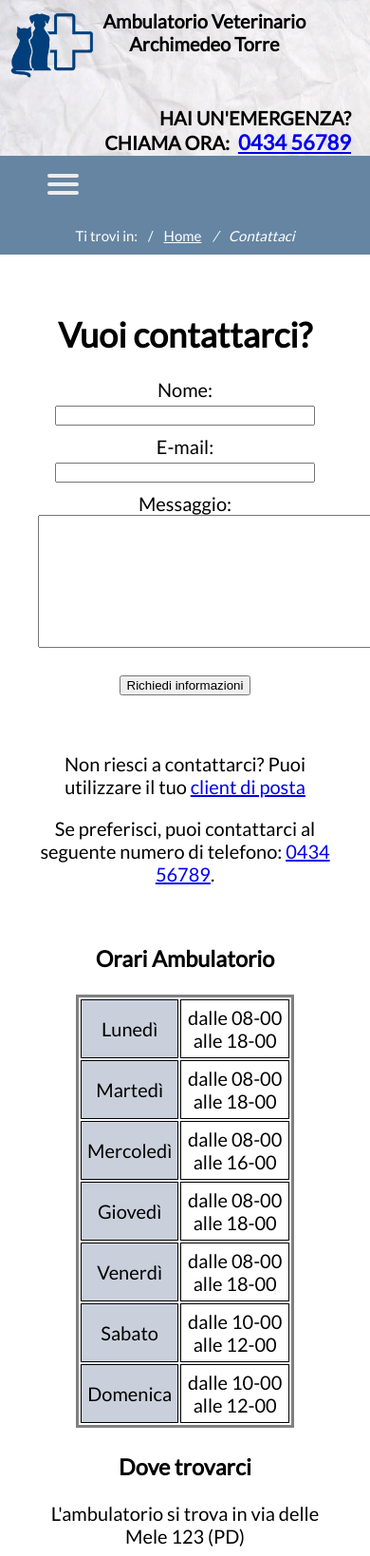
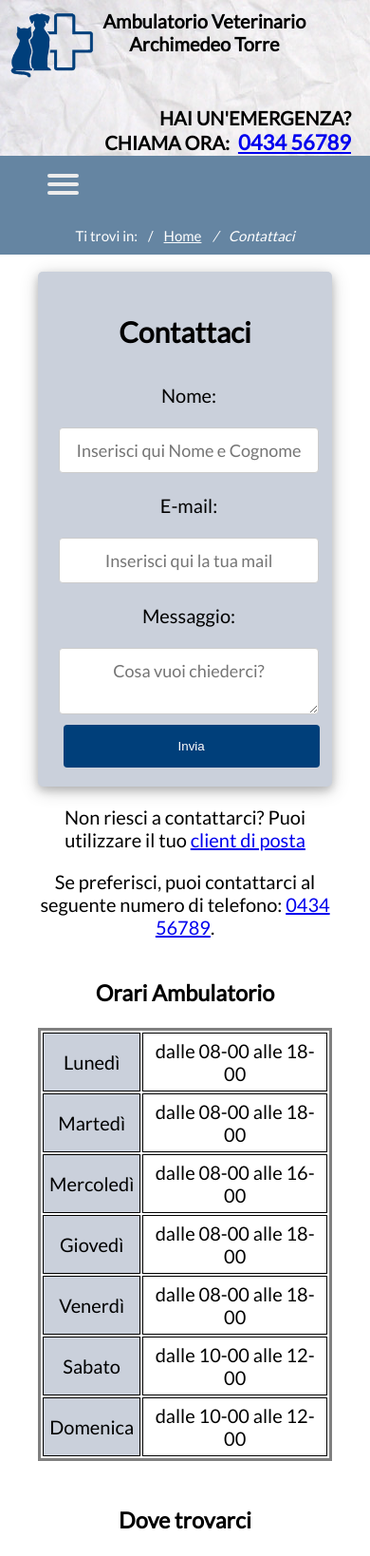
Before and after one commit to FraDrago/TecWeb, a PHP site: page /Contattaci.php in a window 390 px wide; the page is wider, and only the part inside the window is pictured. Shown: the top 1638 px of that part at 95% size. Run offline with PHP 8.4, Linux system fonts and the light colour scheme; data comes from the database, SQL or seed files in the repository.

Commit message:
Css 1parte
css responsive di home, emergenze, servizi, contattaci, link utili

```diff
--- a/Clinica Vet/Contattaci.php
+++ b/Clinica Vet/Contattaci.php
@@ -38,7 +38,7 @@ require_once('DB_Access.php'); ?>
 
 <!-- contenuto -->
 
-<div id="content">
+<div id="contentCont">
     <?php
 //if "email" variable is filled out, send email
 ini_set('SMTP','myserver');
@@ -56,50 +56,57 @@ ini_set('smtp_port',25);
   mail($admin_email, "$subject", $comment, "From:" . $email);
 
   //Email response
-  echo "Thank you for contacting us!";
+  echo "Il tuo messaggio è stato inviato alla nostra casella di posta";
   }
 
   //if "email" variable is not filled out, display the form
   else  {
 ?>
 
-    <div class="messaggio">
-      <h1>Vuoi contattarci?</h1>
-      <form id="contattaci-form"  method="post">
-        <ul>
-          <li>
-            <label for="name">Nome:</label>
-            <input type="text" name="first_name" id="name" />
-          </li>
-          <li >
-            <label for="email" xml:lang="en">E-mail:</label>
-            <input type="text" name="email" id="email" size="35" />
-          </li>
-          <li >
-            <label for="message-text">Messaggio:</label>
-            <textarea name="message" id="message-text" rows="40" cols="60"></textarea>
-          </li>
-          <li class="submit-form">
-            <input type="submit" name="submit" value="Richiedi informazioni" >
-          </li>
-        </ul>
-      </form>
-
+  <form class="Contattaci_form" method="POST">
+<h2 class="Contattaci">Contattaci</h2>
+ <div class="row">
+    <div class="col-25">
+<label for="name">Nome:</label>
+</div>
+    <div class="col-75">
+    <input name="first" type="text" placeholder="Inserisci qui Nome e Cognome">
+     </div>
+  </div>
+  <div class="row">
+    <div class="col-25">
+<label for="email" xml:lang="en">E-mail:</label>
+</div>
+    <div class="col-75">
+      <input name="email" type="text" placeholder="Inserisci qui la tua mail">
+      </div>
+  </div>
+  <div class="row">
+    <div class="col-25">
+<label for="message-text">Messaggio:</label>
+</div>
+    <div class="col-75">
+      <textarea name="message" type="text" placeholder="Cosa vuoi chiederci?"></textarea>
+</div>
+  </div>
+  <div class="row">
+<input type="submit" value="Invia">
+</div>
+  </form>
+<p></p>
         Non riesci a contattarci? Puoi utilizzare il tuo
         <a href="mailto:clinicatorre@gmail.com?subject=mettere soggetto, forse prenotazione?">client di posta</a>
       <p>
         Se preferisci, puoi contattarci al seguente numero di telefono: <a href="tel:+39043456789">0434 56789</a>.
       </p>
-    </div>
 
 	<?php
   }
 ?>
 
-<div class="infoContattaci">
+
+<div class="leftCont">
 <h3 div id="orari_title">Orari Ambulatorio</h3>
-
-<div class="orariCont">
 <table>
     <?php
     $access = new DBAccess();
@@ -123,14 +130,17 @@ ini_set('smtp_port',25);
         ?>
    </tbody>
   </table>
+</div>
 
-</div>
+
+<div class="rightCont">
 <h3>Dove trovarci </h3>
-<p> L'ambulatorio si trova in via delle Mele 123 (PD)</p>
-<iframe src="https://www.google.com/maps/embed?pb=!1m18!1m12!1m3!1d2800.8986918354435!2d11.88528391511255!3d45.41138244498799!2m3!1f0!2f0!3f0!3m2!1i1024!2i768!4f13.1!3m3!1m2!1s0x477eda58b44676df%3A0xfacae5884fca17f5!2sTorre+Archimede%2C+Via+Trieste%2C+63%2C+35121+Padova+PD!5e0!3m2!1sit!2sit!4v1549377910810" width="400" height="300" frameborder="0" style="border:0" allowfullscreen></iframe>
+<p> L'ambulatorio si trova in Via delle Mele 123 (PD)</p>
+<iframe src="https://www.google.com/maps/embed?pb=!1m18!1m12!1m3!1d2800.8986918354435!2d11.88528391511255!3d45.41138244498799!2m3!1f0!2f0!3f0!3m2!1i1024!2i768!4f13.1!3m3!1m2!1s0x477eda58b44676df%3A0xfacae5884fca17f5!2sTorre+Archimede%2C+Via+Trieste%2C+63%2C+35121+Padova+PD!5e0!3m2!1sit!2sit!4v1549377910810"></iframe>
 <!-- if(!isempty($POST["first_name"])) se non e' vuoto riceve messaggi -->
 
  </div>
+
 </div>
 
 <?php include_once"footer.php"?>
--- a/Clinica Vet/DB_Access.php
+++ b/Clinica Vet/DB_Access.php
@@ -1,7 +1,7 @@
 <?php
 //namespace DB;
 class DBAccess{
-    const HOST_DB = "localhost";
+    const HOST_DB = "localhost:3307";
   const USERNAME = "root";
   const PASSWORD = "";
   const DATABASE_NAME = "clinica";
--- a/Clinica Vet/css/style2.css
+++ b/Clinica Vet/css/style2.css
@@ -405,13 +405,15 @@ td{
 .link-style {
 	display: inline-block;
 	padding: 7px 20px;
-	background: #0C73D4;
+	background: #003f79;
 	border-radius: 5px;
 	text-decoration: none;
 	text-transform: uppercase;
 	color: #FFFFFF;
 }
-
+.link-style:hover{
+	background:#555;
+}
 #content p {
 	font-size: 20px;
 }
@@ -443,7 +445,7 @@ td{
   font-size: 18px;
   border: none;
   outline: none;
-  background-color: #6585a2;
+  background-color:  #003f7a;
   color: white;
   cursor: pointer;
   padding: 15px;
@@ -462,71 +464,96 @@ td{
 
 /******Contattaci******/
 /*********************/
-.messaggio h1{
-	font-size: 1.8em;
+#contentCont{
+box-sizing: border-box;
+text-align: center;
+	margin-left: 2em;
+	margin-right: 2em;
+	padding:2em 2em 20em 2em;
+	background-color: white;
+	margin-top: -1.5em;
+	margin-bottom: 1em;
+
 }
 
-.messaggio h2{
-	font-size: 1.4em;
+.Contattaci_form{
+	background-color: #cad0db;
+	box-shadow: 0 4px 10px 0 rgba(0,0,0,0.2), 0 4px 20px 0 rgba(0,0,0,0.19);
+	border-radius: 5px;
+  	padding: 20px;
 }
 
-#spazio-nome {
-  padding-bottom: 1em;
+input[type=text], select, textarea {
+  width: 100%;
+  padding: 12px;
+  border: 1px solid #ccc;
+  border-radius: 4px;
+  resize: vertical;
+  font-family: 'Lato', sans-serif;
+  font-size: 18px;
+}
+label {
+  padding: 12px 12px 12px 0;
+  display: inline-block;
 }
 
-.messaggio form {
-  padding-bottom: 2em;
-}
-
-.submit-form {
+input[type=submit] {
+  background-color: #003f7a;
+  color: white;
+  padding: 15px 80px;
+  border: none;
+  border-radius: 4px;
+  cursor: pointer;
+  float: right;
   margin-top: 1em;
 }
 
-.messaggio {
-  text-align: center;
-  padding-top: 1em;
+input[type=submit]:hover {
+  background-color: #555;
 }
 
-.messaggio form ul {
-  list-style: none;
-  padding-left: 0;
+.col-25 {
+  float: left;
+  width: 20%;
+  margin-top: 6px;
 }
 
-.messaggio form li {
-  margin-bottom: 0.5em;
+.col-75 {
+  float: left;
+  width: 75%;
+  margin-top: 6px;
 }
 
-.messaggio form label {
-  float: left;
-  width: 100%;
+/* Clear floats after the columns */
+.row:after {
+  content: "";
+  display: table;
+  clear: both;
 }
 
-#message-text {
-  width: 30em;
-  height: 10em;
+.rightCont{
+	width: 60%;
+	float: right;
+	display: block;
+	margin-top: -2em;
+	margin-bottom: 1em;
+	padding-bottom: 3em;
+	padding-top: 2em;
 }
 
-#name,
-#email {
-  width: 20em;
+.leftCont{
+	margin-left: 0;
+	width: 40%;
+	float: left;
+	display: block;
+	margin-bottom: 1em;
 }
-
-#contact-error-print {
-  display: none;
+.rightCont iframe {
+  height: 230px;
+  width: 500px;
+  resize: both;
+  overflow: auto;
 }
-
-.infoContattaci{
-	text-align: center;
-    padding-top: 1em;
-    padding-bottom: 1em;
-}
-
-.orariCont{
-	display: inline-block;
-	margin-left:2em;
-	margin-right:2em;
-}
-
 /******Area Personale******/
 /*************************/
 
@@ -565,7 +592,7 @@ margin-right: 1em;
 	padding:1em;
 	margin-bottom: 1em;
 	height: auto;
-width: 300px;
+width: 260px;
 background:#6585a2;
 color:#fff;
 text-decoration:none;
@@ -665,7 +692,7 @@ ol{
 	list-style-type: none;
 	margin: 0 auto;
 	display: inline-block;
-	padding-left:1em;
+	    margin-left: -1.5em;
 }
 
 .list-type3{
@@ -694,6 +721,7 @@ color:#fff;
 text-decoration:none;
 border-bottom-right-radius:4px;
 border-top-right-radius:4px;
+padding-left: 0.3em;
 }
 
 .list-type3 a:before{ /*punta freccia*/
@@ -768,7 +796,7 @@ border-color:transparent #6585a2 transparent transparent;
   	font-size: 1em;
 	margin: 1em;
     overflow: hidden;
-	width: 15em;
+	max-width: 15em;
 	height: 24em;
 }
 
@@ -1211,8 +1239,11 @@ border-color:transparent #6585a2 transparent transparent;
 @media screen and (max-width: 1050px) {
 	.rightHome{float: none; text-align: center; display: inline-block; width: 100%}
 	.leftHome{float: none;text-align: center; display: inline-block; width: 100%}
+	.rightCont{float: none;text-align: center; display: inline-block; width: 100%}
+	.leftCont{float: none;text-align: center; display: inline-block; width: 100%}
 	#content .galleria h2{margin-top: 0em;}
 	#contentHome{padding: 2em 2em 3em 2em; }
+	#contentCont{padding: 2em 2em 3em 2em;}
 	#imghome{max-width: 400px; text-align: center;}
 	iframe {max-width: 300px }
 }
@@ -1222,13 +1253,36 @@ border-color:transparent #6585a2 transparent transparent;
 }
 
 @media screen and (max-width: 700px) {
-	.box{margin:0.5em;}
+	.box{margin:-0.5em; margin-top: 1.5em; height: 20px;}
 	#title h1{margin-top: 1em;
     text-align: center;}
     #logo{width: 5em; margin-top: 1.3em;}
+
 }
 @media screen and (max-width: 600px) {
-	#imghome{max-width: 300px;}}
+	#imghome{max-width: 300px;}
+	.list-type4 li img {width: 3em; height: 3em;}
+	.list-type4 a {font-size: 22px; padding: 0.3em;}
+	.list-type3 li img{display: none;}
+	.list-type3 li, .list-type3 a{margin-right: 0em;}
+	.list-type3 li {margin-bottom: 1em;}
+	ol{margin-left: 0em;}
+	input[type=text], select, textarea {
+    margin-left: -12px;
+    padding: 12px 1px 12px 1px;
+    text-align: center;}
+    #image4 {
+    max-width: auto;
+    max-height: auto;}
+  .col-25, .col-75, input[type=submit] {
+    width: 100%;
+    margin-left: 0.5em;
+    margin-right: 0.5em;
+    margin-top: 0;
+    float: none;
+    margin-top: 0.5em;
+  }
+}
 
 @media screen and (max-width: 550px) {
 	#img {display: none;}
@@ -1241,11 +1295,12 @@ border-color:transparent #6585a2 transparent transparent;
 	#image5{float: none;}
 	.box3Image{padding-right: 0;}
 	.boxImage2{text-align: center;}
-	.list-type3 li img{display: none;}
-	.list-type3 li {margin-bottom: 1em;}
 	.list-type3 a{width: 250px;}
 	.descrizione3{text-align: left;}
 	.descrizione{text-align: left;}
+	.list-type4 li img {display: none;}
+	ol{padding-left: 0;}
+
 }
 
 @media screen and (max-width: 465px) {
@@ -1259,18 +1314,24 @@ border-color:transparent #6585a2 transparent transparent;
 	#content{padding: 0em 0em 0em 0em}
 	.descrizione3 ul {padding-left: 0em;}
 	#contentHome{padding: 0;}
+	#contentCont{padding:0;}
+	.box2{margin-left: 0em;}
 }
 @media screen and (max-width: 376px) {  /*iphoneX*/
 	.nav{margin-top: -46px;}
 	#logo {width: 3em; margin-top: 0.5em;}
 	.header-meta .col-elem {font-size: 18px;}
 	.header-meta .phone {font-size: 20px;}
-	.box{margin-left: 0em; margin-top: 0.5em;}
+	.box{margin-right:1.5em;}
+	#image4 {width: 15em; height:12em;}
 	#imghome{max-width: 200px;}
+	input[type=submit] {padding: 15px 50px;}
 }
 
 @media screen and (max-width: 320px) {  /*iphone5/SE*/
 	ol {padding-left: 0em;}
+	.list-type3 a {
+    width: 201px;}
 	.box{margin-left: -1em; margin-top: 0.5em;}
 	#imghome{display: none;}
 	iframe{max-width: 150px;}
```
Also changed, not shown: Clinica Vet/img/libretto.jpg (deleted).
